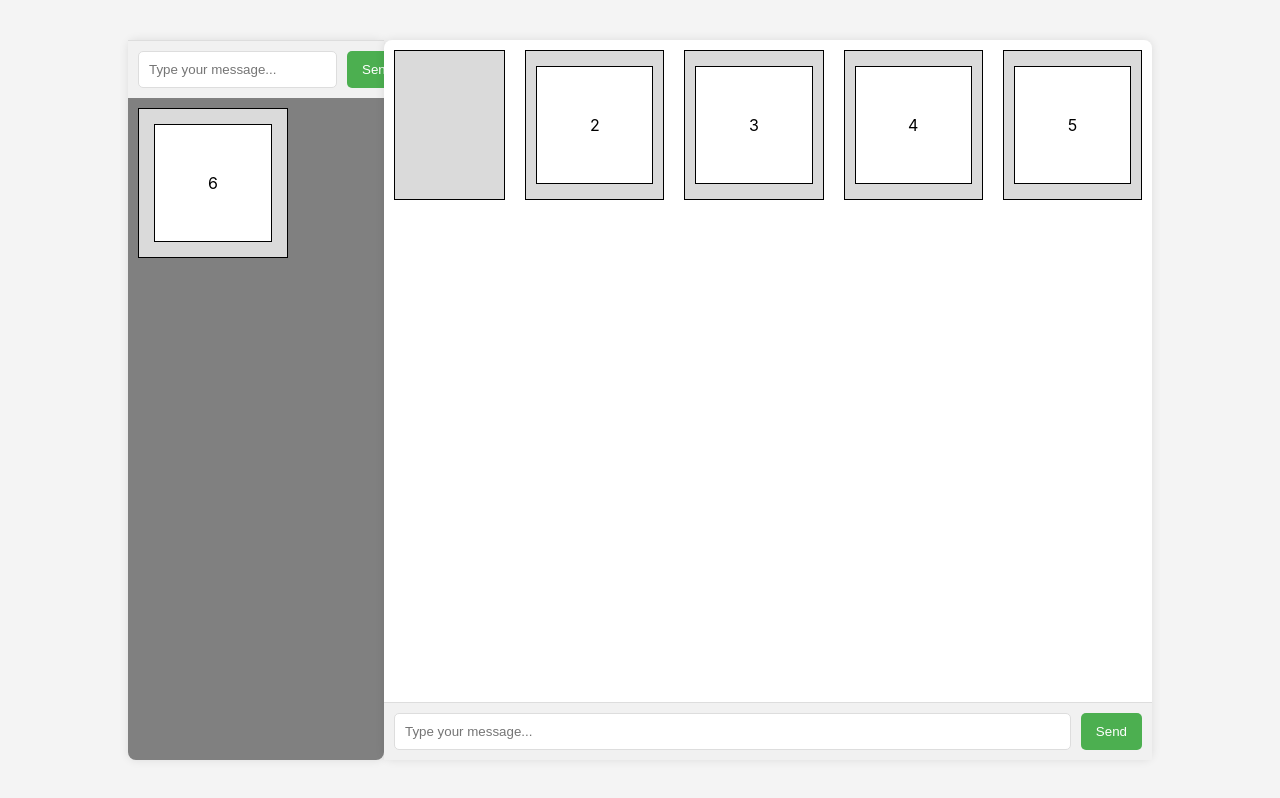
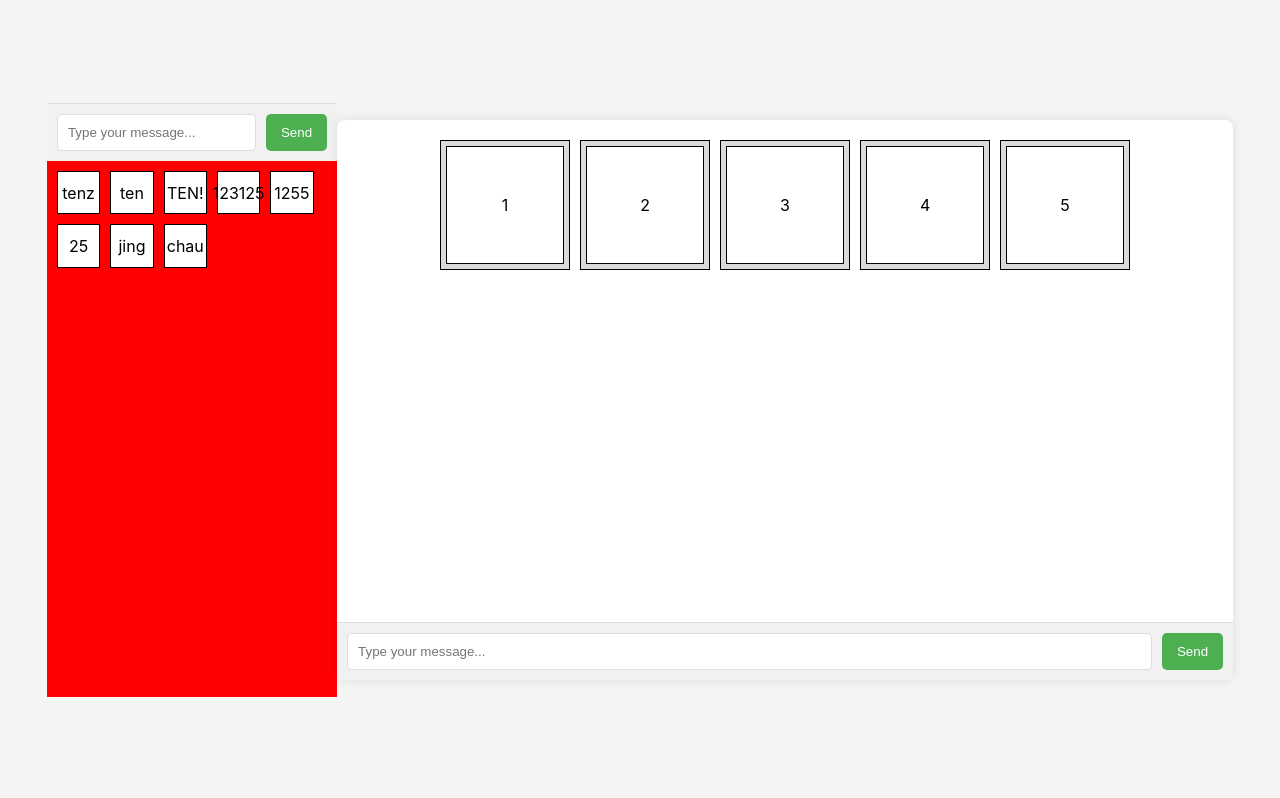
Before and after one commit to a22fu/WingmanAI, a React (Create React App) app in the folder frontend/vct-chatbot/: page / in a window 1280 px wide. Built offline with nearby package versions, Linux system fonts and the light colour scheme; the HTML template or start-up script is replaced by a standard one.

Commit message:
search bar working and styled

```diff
--- a/frontend/vct-chatbot/src/App.css
+++ b/frontend/vct-chatbot/src/App.css
@@ -1,84 +1,86 @@
 /* App.css */
 .App {
   display: flex;
-  flex-direction: row;
   justify-content: center;
   align-items: center;
   height: 100vh;
-  width: 100vw;
   background-color: #f4f4f4;
 }
 
-.search-window {
-  width: 20vw;
-  height: 90vh;
-  background-color: gray;
+.chat-window {
+  width: 70vw;
+  height: 70vh;
+  background-color: white;
   border-radius: 8px;
   box-shadow: 0 0 10px rgba(0, 0, 0, 0.1);
   display: flex;
   flex-direction: column;
 }
 
-.chat-window {
-  width: 60vw;
-  height: 90vh;
-  background-color: white;
-  border-radius: 8px;
-  box-shadow: 0 0 10px rgba(0, 0, 0, 0.1);
+.team-slots{
+  width: 10vw;
+  height: 10vw;
+}
+
+.player-container {
   display: flex;
-  flex-direction: column;
+  justify-content: center;
+  margin: 20px 0;
+  gap: 10px; /* Optional: space between the containers */
 }
+
+.grid-wrap{
+  height:67vh;
+  background-color:red;
+}
+
 .chat-messages {
   flex: 1;
   padding: 15px;
   overflow-y: auto;
 }
-.user-message,
-.bot-message {
+
+.user-message, .bot-message {
   margin-bottom: 10px;
   padding: 10px;
   border-radius: 8px;
   max-width: 75%;
 }
+
 .user-message {
-  background-color: #dcf8c6;
+  background-color: #DCF8C6;
   align-self: flex-end;
 }
+
 .bot-message {
-  background-color: #f1f0f0;
+  background-color: #F1F0F0;
   align-self: flex-start;
 }
 
-.player-container {
-  display: flex;
-  justify-content: space-between;
-  align-items: "center";
-  justify-content: "center";
-  border: "1px solid black";
-
-  background: "white";
-}
 .chat-input {
   display: flex;
   padding: 10px;
   border-top: 1px solid #ddd;
   background-color: #f1f1f1;
 }
+
 .chat-input input {
   flex: 1;
   padding: 10px;
   border-radius: 5px;
   border: 1px solid #ddd;
 }
+
 .chat-input button {
   padding: 10px 15px;
-  background-color: #4caf50;
+  background-color: #4CAF50;
   color: white;
   border: none;
   margin-left: 10px;
   border-radius: 5px;
   cursor: pointer;
 }
+
 .chat-input button:hover {
   background-color: #45a049;
 }
--- a/frontend/vct-chatbot/src/App.jsx
+++ b/frontend/vct-chatbot/src/App.jsx
@@ -14,15 +14,15 @@ import {
 
 import "./App.css";
 import SearchWindow from "./components/SearchWindow.jsx";
-
+import playerdata from "./players/playerdata.jsx";
 function App() {
   const [items, setItems] = useState({
-    container1: [],
+    container1: ["1"],
     container2: ["2"],
     container3: ["3"],
     container4: ["4"],
     container5: ["5"],
-    container6: ["6"],
+    container6: playerdata,
   });
 
   const [activeId, setActiveId] = useState();
@@ -74,14 +74,13 @@ function App() {
         sensors={sensors}
         collisionDetection={closestCorners}
         onDragStart={handleDragStart}
-        onDragOver={handleDragOver}
         onDragEnd={handleDragEnd}
       >
-        <SearchWindow items = {items} hiddenIds={[activeId]}/>
+        <SearchWindow items = {items} hiddenIds={[]}/>
         <ChatWindow messages={messages} onSendMessage={handleSendMessage} items={items} hiddenIds={[activeId]} // Pass activeId here
         />
         <DragOverlay>
-          {activeId ? <PlayerCard id={activeId} playerId={activeId} /> : null}
+          {(activeId) ? <PlayerCard id={activeId} playerId={activeId} /> : null}
         </DragOverlay>
       </DndContext>
     </div>
@@ -101,20 +100,13 @@ function App() {
     setActiveId(id);
   }
 
-  function handleDragOver(event) {
-    const { active, over } = event;
-    if (!over) return;
-    console.log("drag over", active, over);
-    // This function just tracks the drag movement but doesn't trigger a swap.
-  }
-
   function handleDragEnd(event) {
     const { active, over } = event;
     if (!over) return;
 
     const { id: activeId } = active;
     const { id: overId } = over;
-
+    console.log(event);
     const activeContainer = findContainer(activeId);
     const overContainer = findContainer(overId);
 
@@ -125,22 +117,60 @@ function App() {
     // Swap positions in the containers
     if (activeContainer !== overContainer) {
       setItems((prevItems) => {
-        const activeItem = prevItems[activeContainer][0];
-        const overItem = prevItems[overContainer][0];
+        var activeItem = activeId;
+        var overItem = overId;
+        if(activeId.includes("container")){
+          activeItem = prevItems[activeContainer][0];
+        }
+        if(overId.includes("container")){
+          overItem = prevItems[overContainer][0];
+        }
+
         if(overItem){ // swap or place if doesnt exist
+
+          if(overContainer === "container6"){
+            return {
+              ...prevItems,
+              [activeContainer]: [], // Place the overItem in the active container
+              [overContainer]: [...prevItems[overContainer], activeItem], // Place the activeItem in the over container
+            };
+          }else if(activeContainer === "container6"){
+            return {
+              ...prevItems,
+              [activeContainer]: prevItems[activeContainer].map(item =>
+                item === activeItem ? overItem : item // Replace activeItem with overItem
+              ),
+              [overContainer]: [activeItem], // Append activeItem to overContainer
+            };
+          }else{
+
         return {
           ...prevItems,
           [activeContainer]: [overItem], // Place the overItem in the active container
           [overContainer]: [activeItem], // Place the activeItem in the over container
         };
+
+    }
       }else{
+        if(activeContainer === "container6"){
+          console.log("asda")
+          return {
+            ...prevItems,
+            [activeContainer]: prevItems[activeContainer].filter(item =>
+              item !== activeItem  // Replace activeItem with overItem
+            ),
+            [overContainer]: [activeItem], // Append activeItem to overContainer
+          };
+        }else{
         return {
           ...prevItems,
           [activeContainer]: [], // Place the overItem in the active container
           [overContainer]: [activeItem], // Place the activeItem in the over container
         };
       }
-      });
+    }
+  }
+    );
     }
 
     setActiveId(null); // Reset active item
--- a/frontend/vct-chatbot/src/components/ChatWindow.jsx
+++ b/frontend/vct-chatbot/src/components/ChatWindow.jsx
@@ -27,15 +27,27 @@ const teamContext = {
 };
 
 const ChatWindow = ({ messages, onSendMessage, items, hiddenIds }) => {
+
+  const containerStyle = {
+    width: "10vw",
+    height: "10vw",
+    background: "#dadada",
+
+    display: "flex",
+    alignItems: "center",
+    justifyContent: "center",
+    border: "1px solid black",
+  };
+
   return (
     <div className="chat-window">
 
         <div className="player-container">
-          <PlayerBox id="container1" items={items.container1} hiddenIds={hiddenIds} />
-          <PlayerBox id="container2" items={items.container2} hiddenIds={hiddenIds} />
-          <PlayerBox id="container3" items={items.container3} hiddenIds={hiddenIds} />
-          <PlayerBox id="container4" items={items.container4} hiddenIds={hiddenIds} />
-          <PlayerBox id="container5" items={items.container5} hiddenIds={hiddenIds} />
+          <PlayerBox containerStyle = {containerStyle} id="container1" items={items.container1} hiddenIds={hiddenIds} />
+          <PlayerBox containerStyle = {containerStyle} id="container2" items={items.container2} hiddenIds={hiddenIds} />
+          <PlayerBox containerStyle = {containerStyle} id="container3" items={items.container3} hiddenIds={hiddenIds} />
+          <PlayerBox containerStyle = {containerStyle} id="container4" items={items.container4} hiddenIds={hiddenIds} />
+          <PlayerBox containerStyle = {containerStyle} id="container5" items={items.container5} hiddenIds={hiddenIds} />
         </div>
 
       <div className="chat-messages">
--- a/frontend/vct-chatbot/src/components/PlayerBox.jsx
+++ b/frontend/vct-chatbot/src/components/PlayerBox.jsx
@@ -2,7 +2,7 @@ import React, { useState } from "react";
 
 import {useDroppable} from '@dnd-kit/core';
 import {
-  horizontalListSortingStrategy,
+  rectSortingStrategy,
   SortableContext,
   verticalListSortingStrategy,
 } from "@dnd-kit/sortable";
@@ -11,37 +11,41 @@ import {
 import PlayerCard from "./PlayerCard";
 
 
-const containerStyle = {
-  height: "10vw",
-  width: "10vw",
-  background: "#dadada",
-  padding: 10,
-  margin: 10,
-  display: "flex",
-  alignItems: "center",
-  justifyContent: "center",
-  border: "1px solid black",
-};
+
 export default function PlayerBox(props) {
-  const { id, items,hiddenIds} = props;
+  const { id, items,hiddenIds, containerStyle, search} = props;
 
   const { setNodeRef } = useDroppable({
     id
   });
+  var map;
+  console.log(items)
+  if (search != null){
+    map = items.filter((item) => {
+      return search.toLowerCase() === '' ? item : item.toLowerCase().includes(search.toLowerCase());
+    }).map((item) =>
+      (hiddenIds.includes(item)) ? null : ( // Hide the dragged item from its original container
+        <PlayerCard key={item} id={item} playerId={item} container = {id}/>
+      )
+    )
+  }else{
+    map = items.map((item) =>
+      (hiddenIds.includes(item)) ? null : ( // Hide the dragged item from its original container
+        <PlayerCard key={item} id={item} playerId={item} container = {id}/>
+      )
+    )
+  }
 
   return (
     <SortableContext
       id={id}
       items={items}
-      strategy={horizontalListSortingStrategy}
+      strategy={rectSortingStrategy}
       hiddenIds = {hiddenIds}
-    >
+      >
       <div ref={setNodeRef} style={containerStyle}>
-      {items.map((item) =>
-        (hiddenIds.includes(item)) ? null : ( // Hide the dragged item from its original container
-          <PlayerCard key={item} id={item} playerId={item} />
-        )
-      )}
+
+      {map}
       </div>
     </SortableContext>
   );
--- a/frontend/vct-chatbot/src/components/PlayerCard.jsx
+++ b/frontend/vct-chatbot/src/components/PlayerCard.jsx
@@ -1,47 +1,38 @@
 import * as React from "react";
-
 import { useSortable } from "@dnd-kit/sortable";
-
-
-import {CSS} from '@dnd-kit/utilities';
-
-// Within your component that receives `transform` from `useDraggable`:
-
+import { CSS } from '@dnd-kit/utilities';
 
 export function Item(props) {
-  const { id } = props;
+  const { id, isSmall } = props;
 
   const style = {
-    width: "9vw",
-    height: "9vw",
+    width: isSmall ? "3.23vw" : "9vw",
+    height: isSmall ? "3.23vw" : "9vw",
     display: "flex",
     alignItems: "center",
     justifyContent: "center",
     border: "1px solid black",
+    background: "white",
+    transition: "width 0.3s ease, height 0.3s ease", // Apply transition here
 
-    background: "white"
   };
 
   return <div style={style}>{id}</div>;
 }
 
 export default function PlayerCard(props) {
-  const {
-    attributes,
-    listeners,
-    setNodeRef,
-    transform,
-    transition
-  } = useSortable({ id: props.id });
+  const { attributes, listeners, setNodeRef, transform, transition } = useSortable({ id: props.id });
+  const isSmall = props.container === "container6";
 
   const style = {
+
     transform: CSS.Transform.toString(transform),
-    transition
+    transition  // Apply transition to dragging animation
   };
 
   return (
     <div ref={setNodeRef} style={style} {...attributes} {...listeners}>
-      <Item id={props.id} />
+      <Item id={props.id} isSmall={isSmall} />
     </div>
   );
 }
--- a/frontend/vct-chatbot/src/components/SearchWindow.jsx
+++ b/frontend/vct-chatbot/src/components/SearchWindow.jsx
@@ -1,20 +1,39 @@
 // components/ChatWindow.js
-import React from 'react';
+import {useState} from 'react';
 import ChatInput from './ChatInput';
 import PlayerBox from './PlayerBox';
 export default function SearchWindow({items, hiddenIds}) {
-  const onSearch = async (search) => {
-    console.log(search + "received");
+  const [search, setSearch] = useState('');
+  const containerStyle = {
+    width: "20vw",
 
+    display: 'grid',
+    gridTemplateColumns: `repeat(${5}, 1fr)`,  // 5 columns
+    gridGap: '10px',                          // Spacing between grid items
+    padding: '10px',
+
+    gridAutoRows: 'auto',                     // Ensures rows take only as much height as needed
+    alignItems: 'start',                      // Align items at the start of each row
   };
 
   return (
     <div className='search-window'>
-      <ChatInput
-        onSendMessage={onSearch}
-      >
-      </ChatInput>
-      <PlayerBox id="container6" items={items.container6} hiddenIds= {hiddenIds}></PlayerBox>
+      <div className="chat-input">
+      <input
+        type="text"
+        onChange={(e) => setSearch(e.target.value)}
+        placeholder="Type your message..."
+      />
+      <button>Send</button>
+        </div>
+        <div className='grid-wrap'>
+          <PlayerBox containerStyle = {containerStyle}
+          id="container6"
+          items={items.container6}
+          hiddenIds= {hiddenIds}
+          search = {search}>
+          </PlayerBox>
+          </div>
     </div>
   );
 }
--- /dev/null
+++ b/frontend/vct-chatbot/src/players/playerdata.jsx
@@ -0,0 +1,2 @@
+const playerdata = ["tenz", "ten", "TEN!", "123125", "1255", "25", "jing", "chau"];
+export default playerdata;
```
